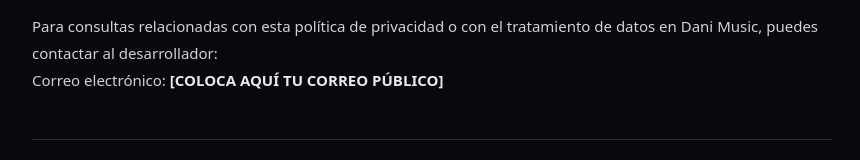
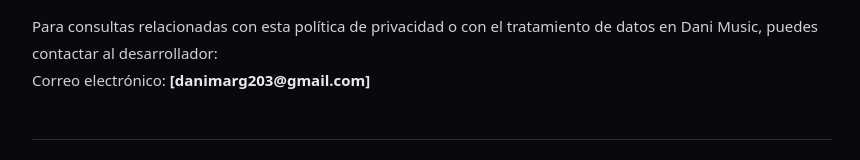
Before and after one commit to GabryYR/Dani-Musica-Local, a plain HTML site: page privacy-policy.html in a window 1280 px wide. Shown: the part 2667-2827 px from the top of the page, without its empty margins (208-1068 px from the left). Drawn offline with Linux system fonts and the light colour scheme.

Commit message:
Update developer email in privacy policy

```diff
--- a/privacy-policy.html
+++ b/privacy-policy.html
@@ -292,7 +292,7 @@
     </p>
     <p>
       Correo electrónico:
-      <strong>[COLOCA AQUÍ TU CORREO PÚBLICO]</strong>
+      <strong>[danimarg203@gmail.com]</strong>
     </p>
   </section>
 
```
